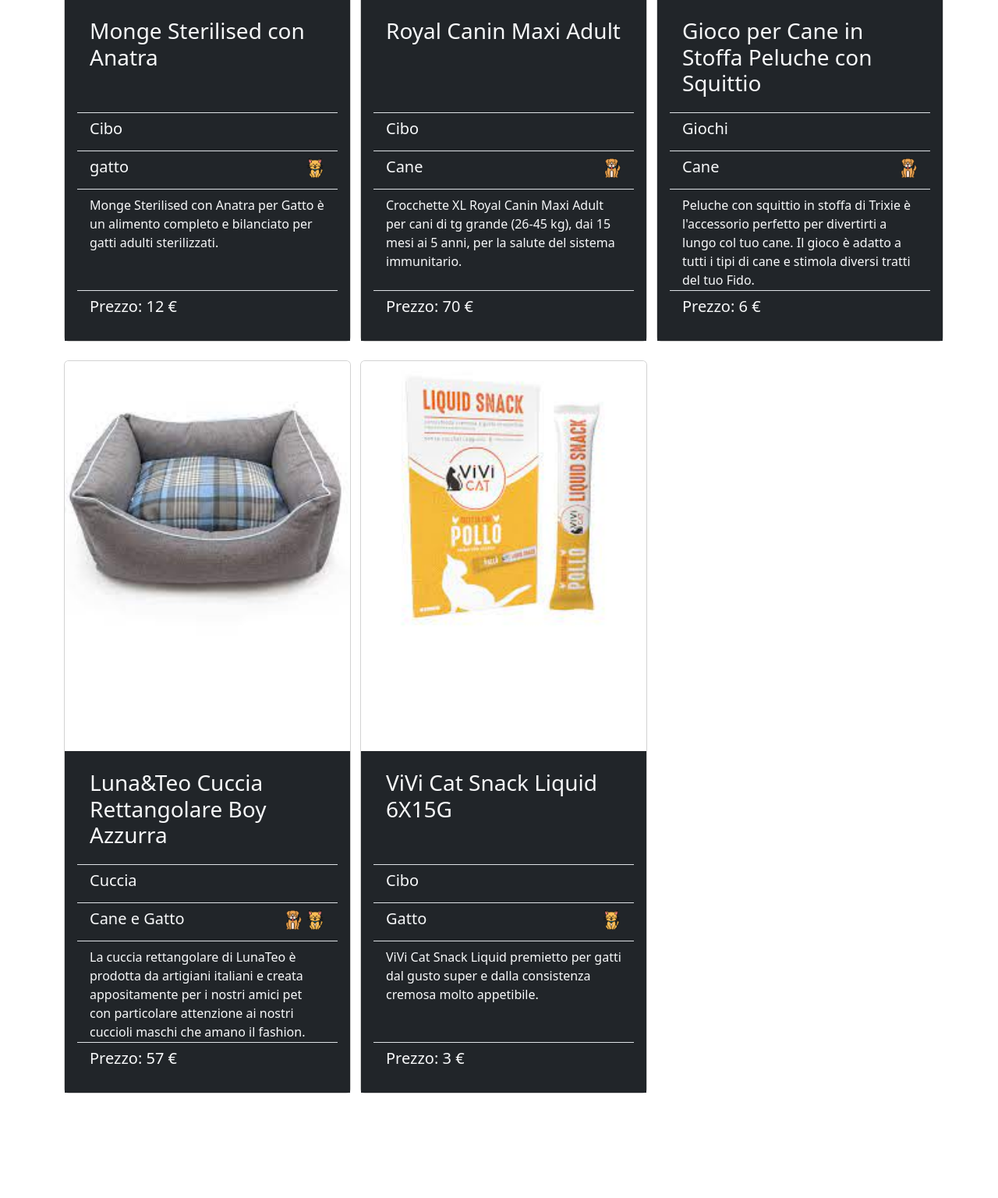
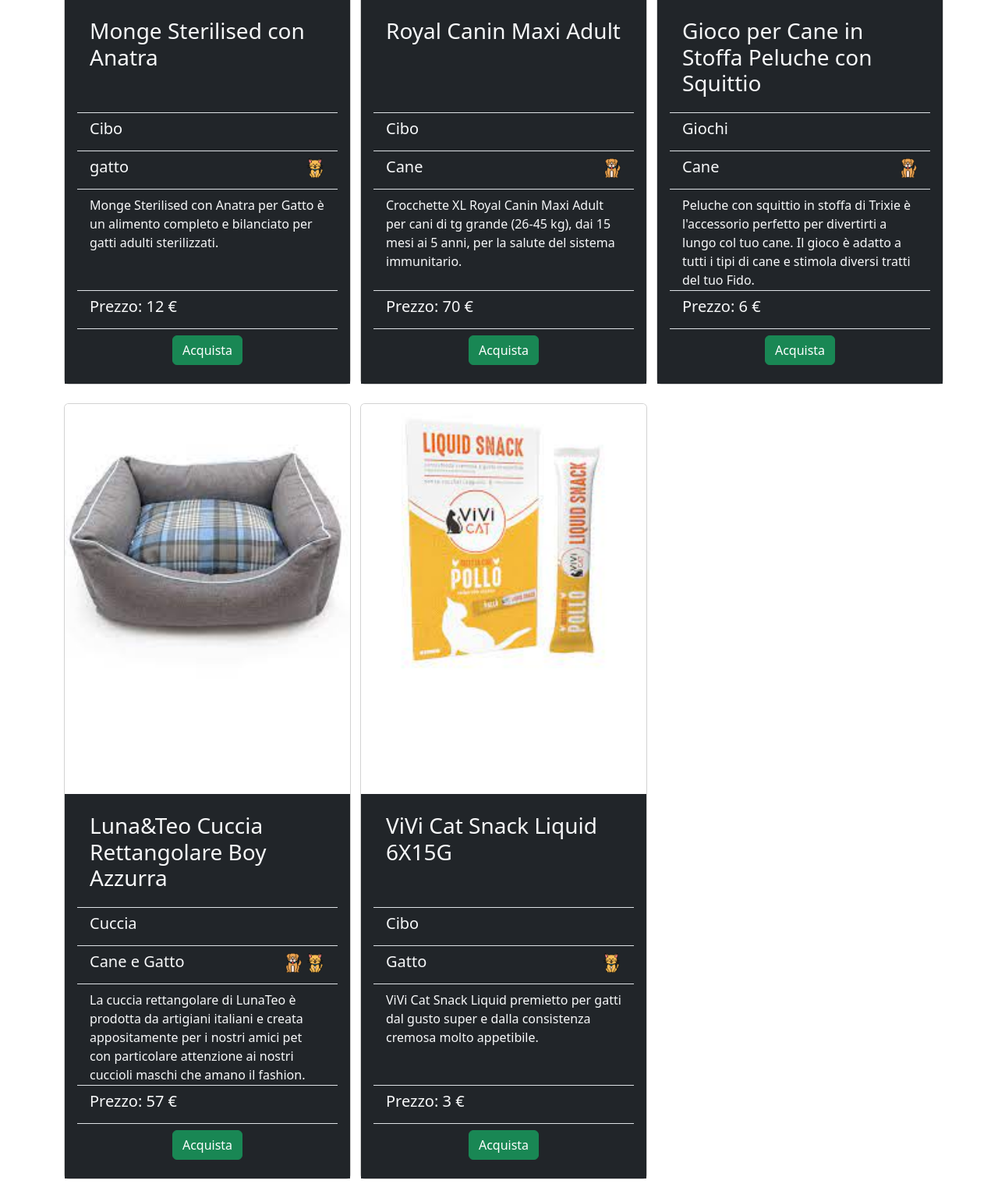
Before and after one commit to dieromeo/php-oop-2, a PHP site: page / in a window 1280 px wide. Shown: the part 678-2214 px from the top of the page at 78% size. Before the commit the page ends 2080 px from the top, so only its background shows below. Run offline with PHP 8.4, Linux system fonts and the light colour scheme.

Commit message:
feat: purchase button

```diff
--- a/index.php
+++ b/index.php
@@ -61,6 +61,9 @@ require __DIR__ . "/controllers/ProductController.php";
                                     <li class="list-group-item  text-light bg-dark">
                                         <h5>Prezzo: <?php echo $product->price ?> €</h5>
                                     </li>
+                                    <li class="list-group-item  text-light bg-dark text-center">
+                                        <button class="btn btn-success">Acquista</button>
+                                    </li>
                                 </ul>
 
                             </div>
```
